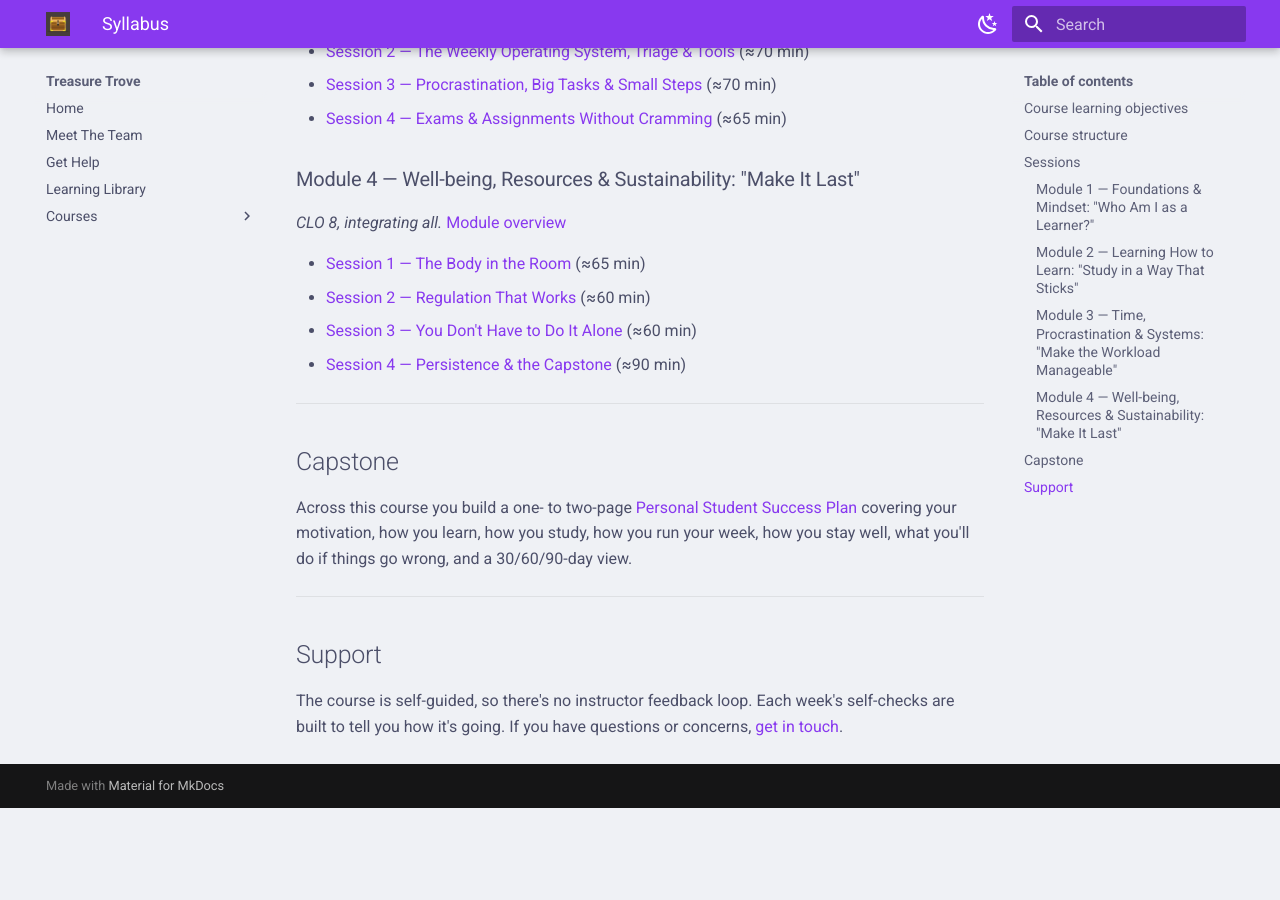
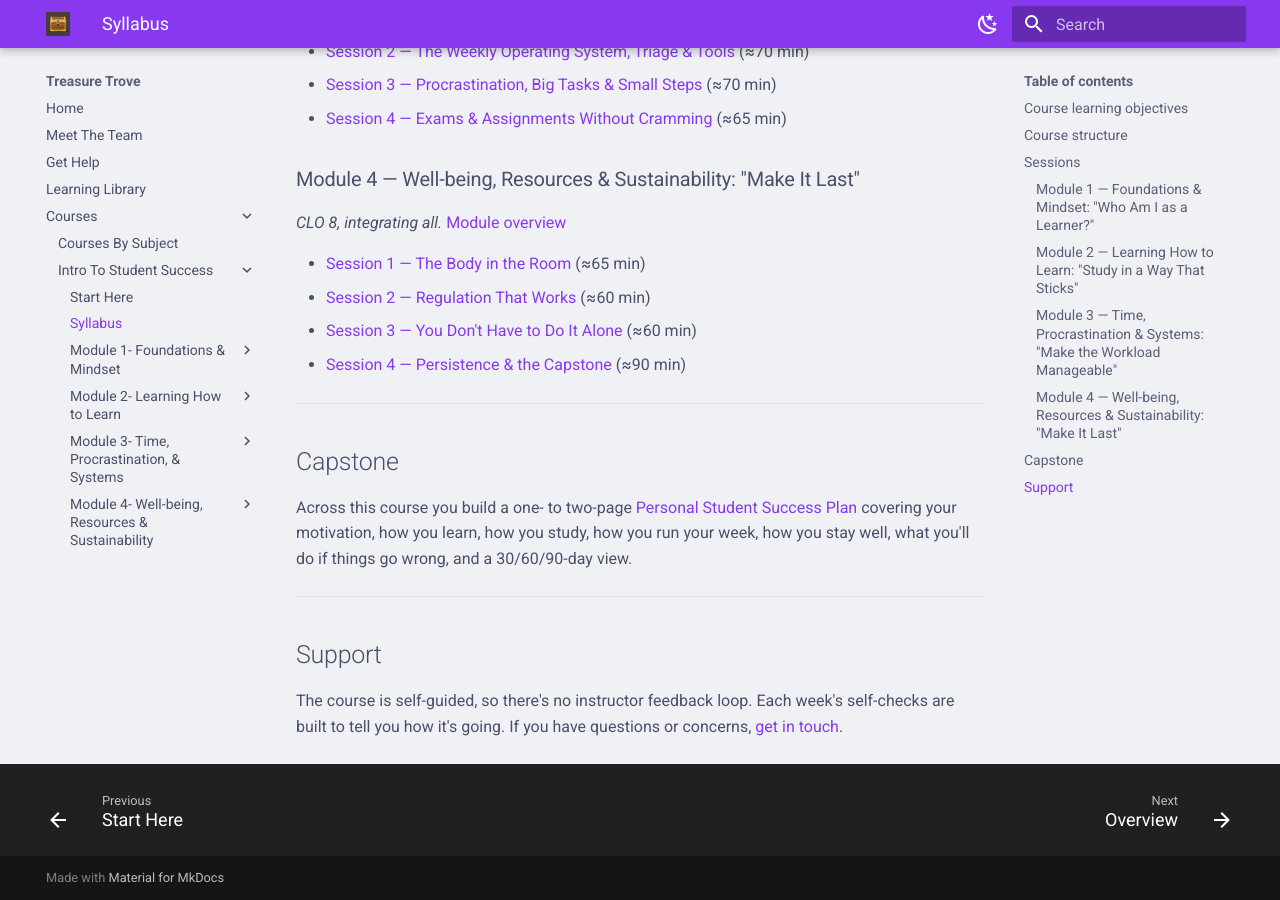
Before and after one commit to truly-tranquil/treasure-trove, an MkDocs documentation site: the page built from docs/courses/intro-to-student-success/syllabus.md, in a window 1280 px wide and 900 px high, scrolled down 2179 px. Built offline with MkDocs 1.6.1 and Material for MkDocs 9.7.7, drawn with Linux system fonts in a browser that asks for light colours; before the commit the page ends 2987 px from its top, so only the background shows below that; part of the change alters nothing that is shown.

Commit message:
fixed broken links again

```diff
--- a/mkdocs.yml
+++ b/mkdocs.yml
@@ -33,31 +33,31 @@ nav:
   - Get Help: get-help.md
   - Learning Library: learning-library.md
   - "Courses":
-    - Courses By Subject: docs/courses/index.md
+    - Courses By Subject:  courses/index.md
     - "Intro To Student Success":
-      - Start Here: docs/courses/intro-to-student-success/index.md
-      - Syllabus: docs/courses/intro-to-student-success/syllabus.md
+      - Start Here: courses/intro-to-student-success/index.md
+      - Syllabus:  courses/intro-to-student-success/syllabus.md
       - "Module 1- Foundations & Mindset":
-          - Overview: docs/courses/intro-to-student-success/module-1/index.md
-          - Session 1: docs/courses/intro-to-student-success/module-1/session-1.md
-          - Session 2: docs/courses/intro-to-student-success/module-1/session-2.md
-          - Session 3: docs/courses/intro-to-student-success/module-1/session-3.md
-          - Session 4: docs/courses/intro-to-student-success/module-1/session-4.md
+          - Overview:  courses/intro-to-student-success/module-1/index.md
+          - Session 1:  courses/intro-to-student-success/module-1/session-1.md
+          - Session 2:  courses/intro-to-student-success/module-1/session-2.md
+          - Session 3:  courses/intro-to-student-success/module-1/session-3.md
+          - Session 4:  courses/intro-to-student-success/module-1/session-4.md
       - "Module 2- Learning How to Learn":
-          - Overview: docs/courses/intro-to-student-success/module-2/index.md
-          - Session 1: docs/courses/intro-to-student-success/module-2/session-1.md
-          - Session 2: docs/courses/intro-to-student-success/module-2/session-2.md
-          - Session 3: docs/courses/intro-to-student-success/module-2/session-3.md
-          - Session 4: docs/courses/intro-to-student-success/module-2/session-4.md
+          - Overview:  courses/intro-to-student-success/module-2/index.md
+          - Session 1:  courses/intro-to-student-success/module-2/session-1.md
+          - Session 2:  courses/intro-to-student-success/module-2/session-2.md
+          - Session 3:  courses/intro-to-student-success/module-2/session-3.md
+          - Session 4:  courses/intro-to-student-success/module-2/session-4.md
       - "Module 3- Time, Procrastination, & Systems":
-          - Overview: docs/courses/intro-to-student-success/module-3/index.md
-          - Session 1: docs/courses/intro-to-student-success/module-3/session-1.md
-          - Session 2: docs/courses/intro-to-student-success/module-3/session-2.md
-          - Session 3: docs/courses/intro-to-student-success/module-3/session-3.md
-          - Session 4: docs/courses/intro-to-student-success/module-3/session-4.md
+          - Overview:  courses/intro-to-student-success/module-3/index.md
+          - Session 1:  courses/intro-to-student-success/module-3/session-1.md
+          - Session 2:  courses/intro-to-student-success/module-3/session-2.md
+          - Session 3:  courses/intro-to-student-success/module-3/session-3.md
+          - Session 4:  courses/intro-to-student-success/module-3/session-4.md
       - "Module 4- Well-being, Resources & Sustainability":
-          - Overview: docs/courses/intro-to-student-success/module-4/index.md
-          - Session 1: docs/courses/intro-to-student-success/module-4/session-1.md
-          - Session 2: docs/courses/intro-to-student-success/module-4/session-2.md
-          - Session 3: docs/courses/intro-to-student-success/module-4/session-3.md
-          - Session 4: docs/courses/intro-to-student-success/module-4/session-4.md
+          - Overview:  courses/intro-to-student-success/module-4/index.md
+          - Session 1:  courses/intro-to-student-success/module-4/session-1.md
+          - Session 2:  courses/intro-to-student-success/module-4/session-2.md
+          - Session 3:  courses/intro-to-student-success/module-4/session-3.md
+          - Session 4:  courses/intro-to-student-success/module-4/session-4.md
```
